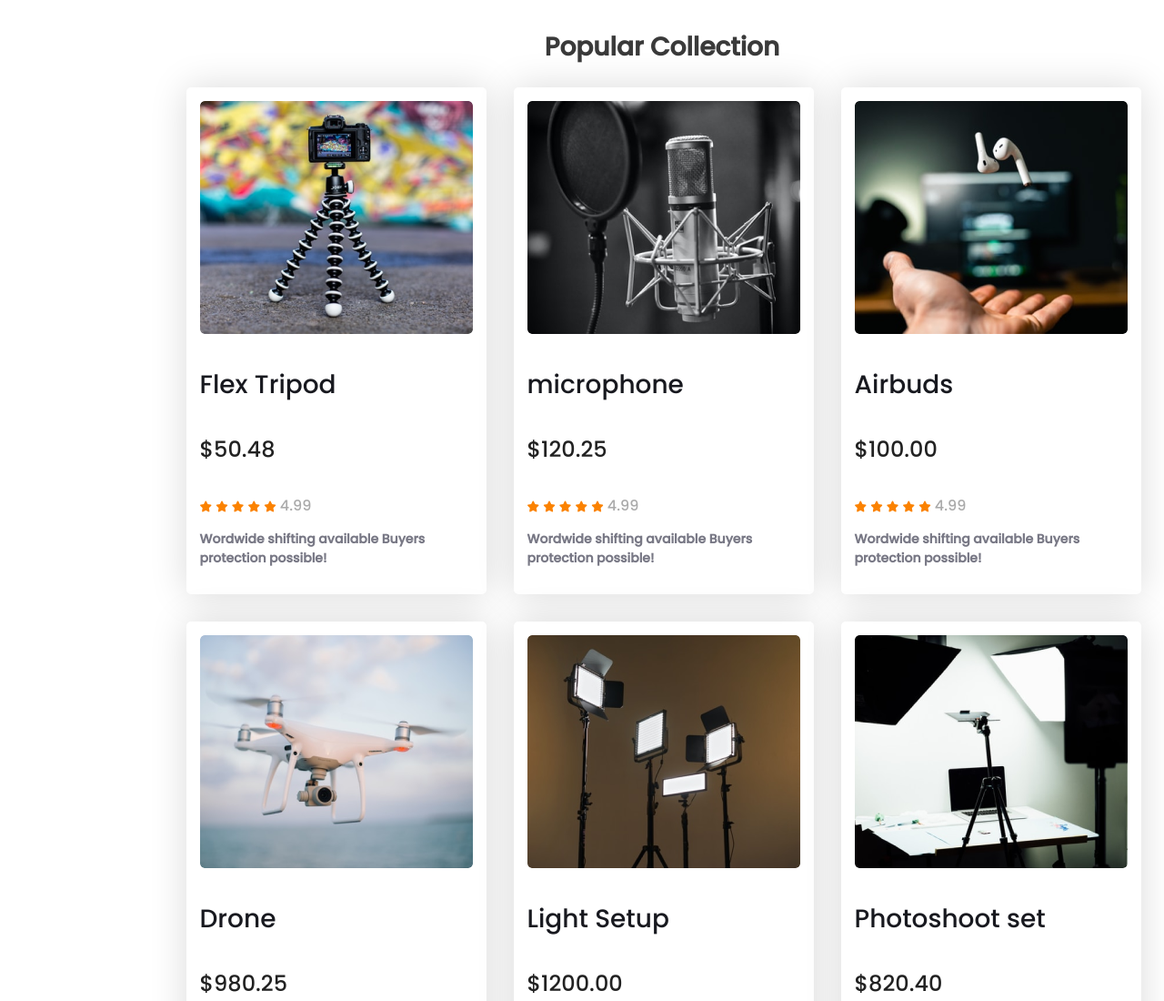
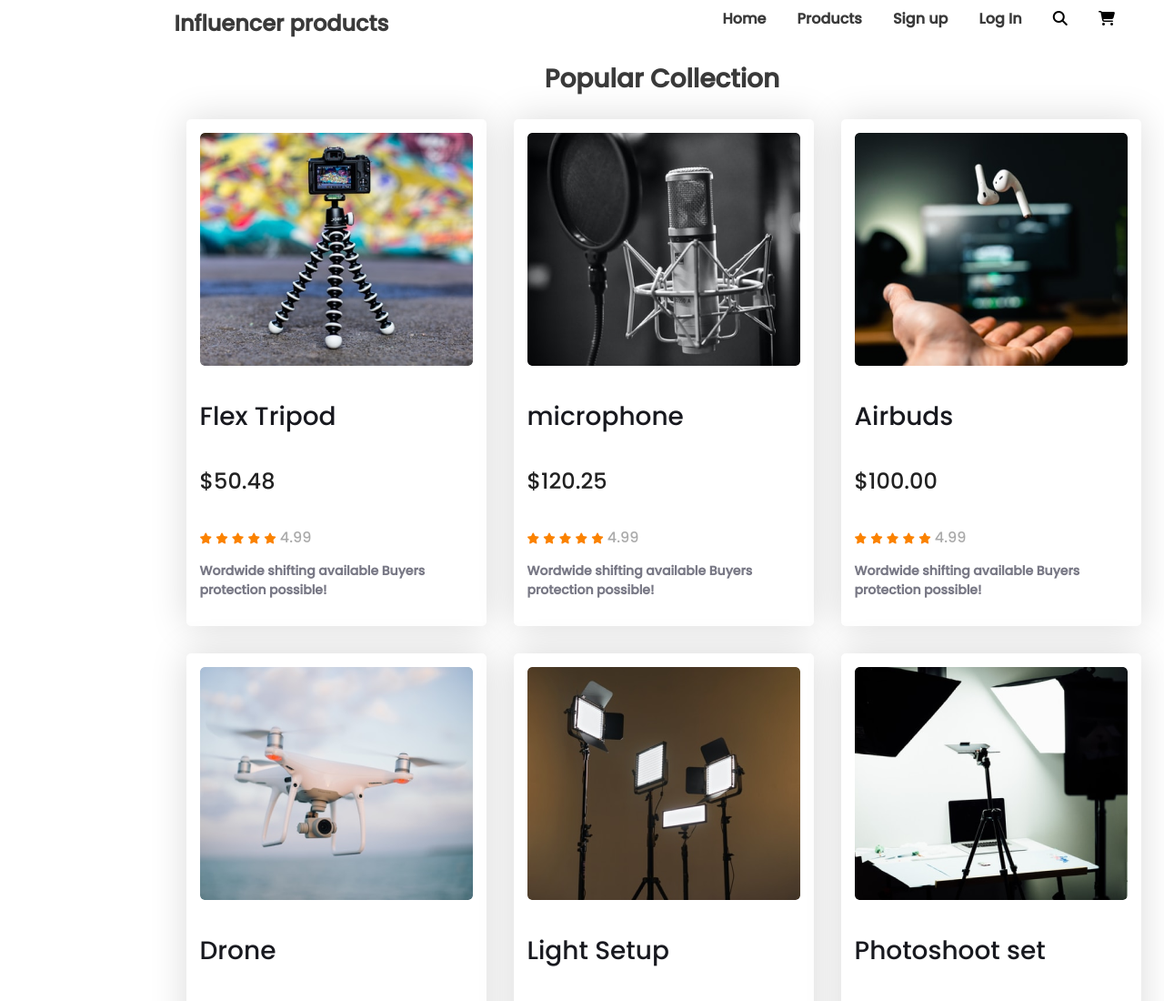
Before and after one commit to SATalukder/influencer-gears, a plain HTML site: page index.html in a window 1280 px wide. Shown: the top 1100 px of the page at 91% size. Drawn offline with Linux system fonts and the light colour scheme.

Commit message:
ädd navigation bar

```diff
--- a/css/style.css
+++ b/css/style.css
@@ -40,10 +40,50 @@ main {
 }
 
 footer {
-    /* width: 1440px; */
+    width: 1440px;
     background-color: #0A0826;
 }
 
+/*--------------
+               header style
+-----------------------------  */
+nav {
+    display: flex;
+    justify-content: space-around;
+
+    /* align-items: center; */
+}
+
+.influencer-dir {
+    font-weight: 700;
+    font-size: 24px;
+    color: #3A3A3A;
+}
+
+.menu-info {
+    width: 470px;
+}
+
+.menu-info a {
+    text-decoration: none;
+    margin-right: 30px;
+}
+
+.menu-info .menu {
+    font-weight: 600;
+    font-size: 16px;
+    color: #3A3A3A;
+}
+
+.fa-magnifying-glass {
+    border: 2px;
+    color: #000000;
+
+}
+
+.fa-cart-shopping {
+    color: #000000;
+}
 
 /*---------------------
    -----Top styles-----
--- a/index.html
+++ b/index.html
@@ -15,6 +15,18 @@
 <body>
     <!-- header start -->
     <header>
+        <nav>
+            <span class="influencer-dir">Influencer products</span>
+            <span class="menu-info">
+                <a class="menu" href="">Home</a>
+                <a class="menu" href="">Products</a>
+                <a class="menu" href="">Sign up</a>
+                <a class="menu" href="">Log In</a>
+                <a href=""><i class="fa-solid fa-magnifying-glass"></i></a>
+                <a href=""><i class="fa-solid fa-cart-shopping"></i></a>
+
+            </span>
+        </nav>
         <!-- Influencer section  -->
         <!-- <section class="influencer-info">
 
```
